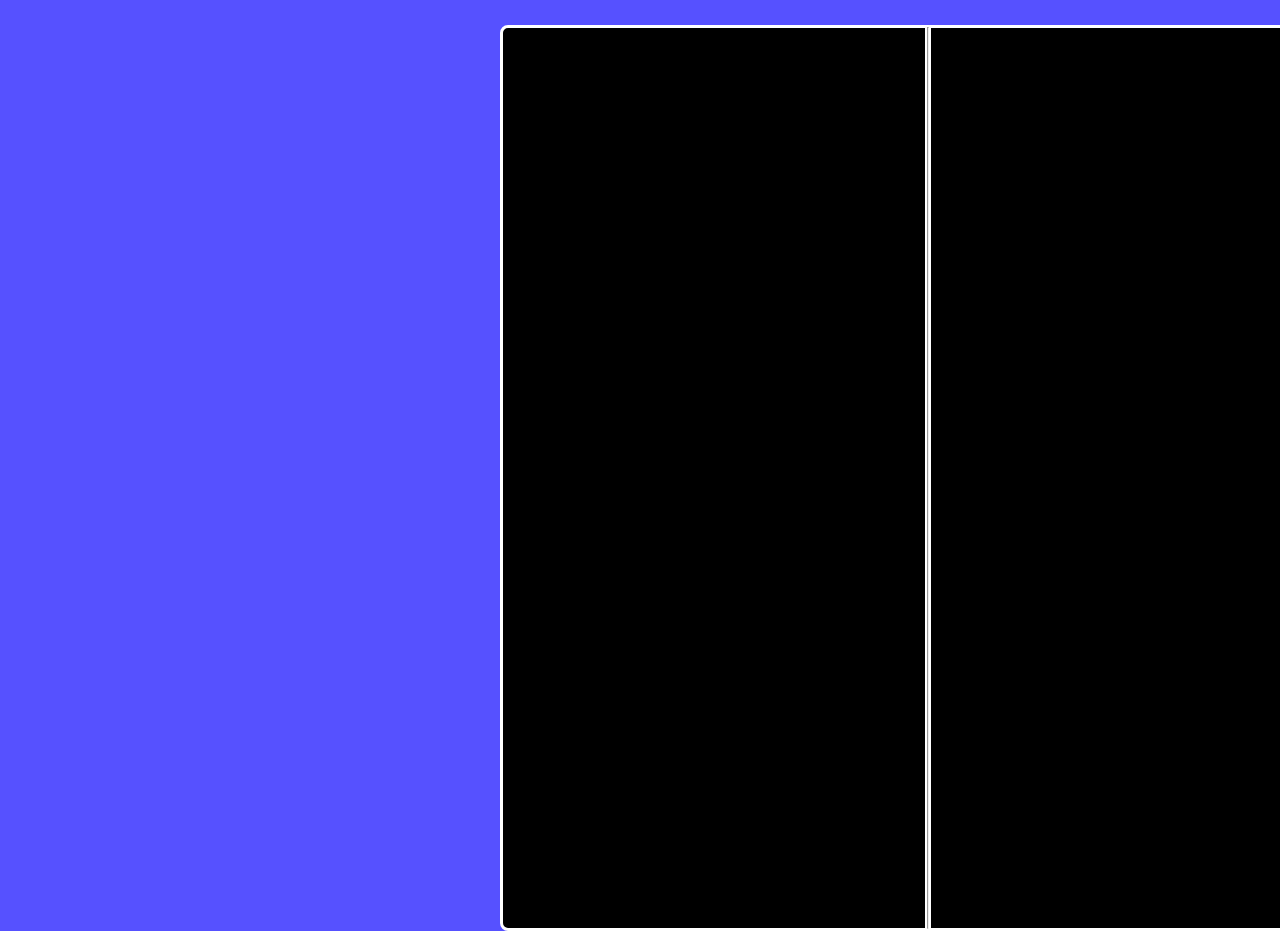
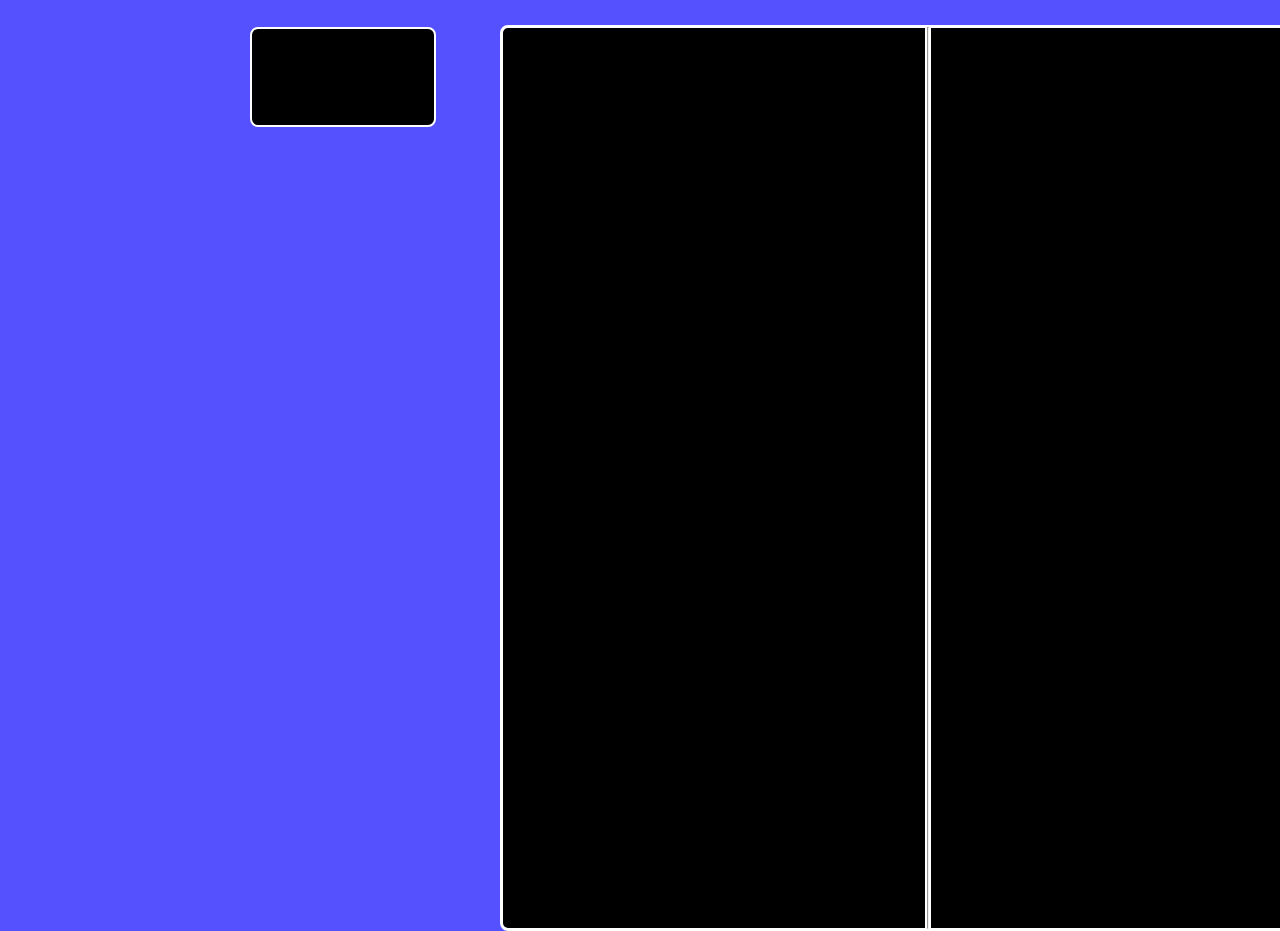
Before and after one commit to BlueSage96/Pong, a React (Vite) app: page /game in a window 1280 px wide. Shown: the top 931 px of the page. Built offline with nearby package versions, Linux system fonts and the light colour scheme.

Commit message:
Added back button

```diff
--- a/src/Components/Pong.jsx
+++ b/src/Components/Pong.jsx
@@ -1,7 +1,10 @@
 import { useState } from "react";
+import { useNavigate } from "react-router-dom";
 import Board from "./Board";
+import PongStyles from "../css/Pong.module.css";
 
 function Pong() {
+    const navigation = useNavigate();
     const [player1, setPlayer1] = useState({
         size: 18,
         color: "blue",
@@ -16,8 +19,10 @@ function Pong() {
         size: 12,
         color: "white",
     });
+
     return (
         <>
+          <button className={PongStyles.back} onClick={() => navigation(-1)}>&larr; back</button>
           <Board/>
         </>
     )
--- /dev/null
+++ b/src/css/Pong.module.css
@@ -0,0 +1,7 @@
+.back {
+    position: absolute;
+    top: 27px;
+    left: 250px;
+    font-size: 50px;
+    height: 100px;
+}
```
Lines whose indentation alone changed are shown as unchanged.
